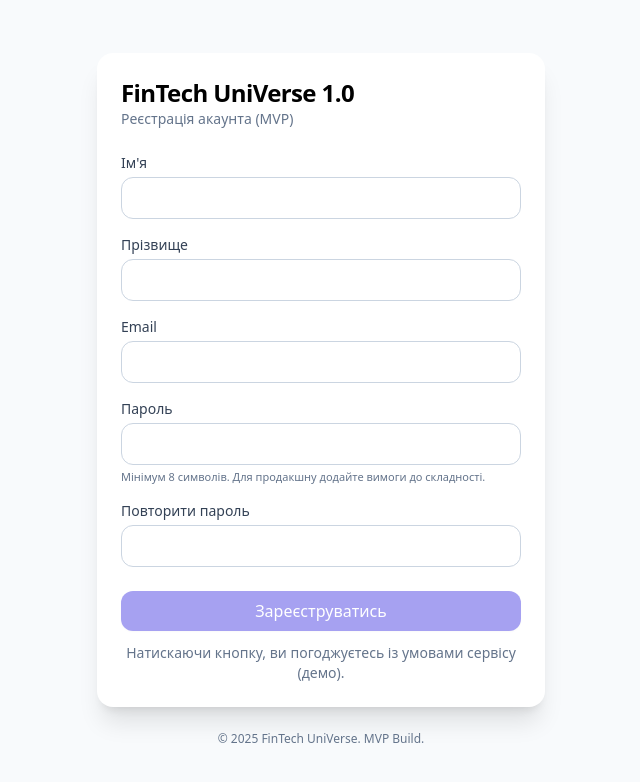
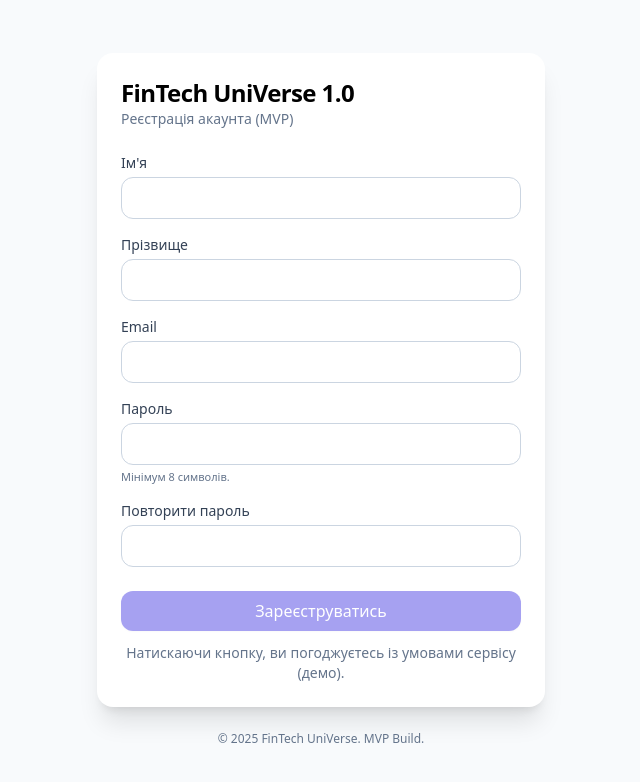
Before and after one commit to FintechT1-0/FRont-end_Ivan, a React (Vite) app: page /register in a window 1280 px wide. Shown: the top 782 px of the page, without its empty margins (319-959 px from the left). Built offline with nearby package versions, Linux system fonts and the light colour scheme; no server answers.

Commit message:
the weard text removed

```diff
--- a/src/components/RegistrationForm.jsx
+++ b/src/components/RegistrationForm.jsx
@@ -187,7 +187,7 @@ function RegistrationForm({ onSuccess }) {
                   {errors.password}
                 </p>
               )}
-              <p className="mt-1 text-[11px] text-slate-500">Мінімум 8 символів. Для продакшну додайте вимоги до складності.</p>
+              <p className="mt-1 text-[11px] text-slate-500">Мінімум 8 символів.</p>
             </div>
 
             {/* Confirm Password */}
```
